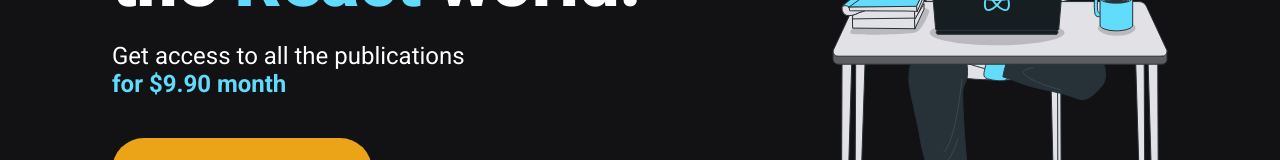
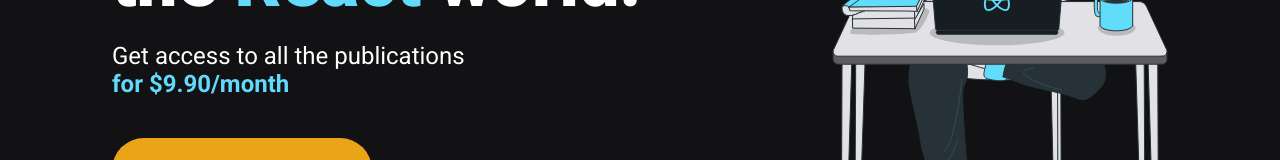
Before and after one commit to Matheus-FSantos/ig.news, a Next.js app: page / in a window 1280 px wide. Shown: the part 436-596 px from the top of the page. Built offline with nearby package versions, Linux system fonts and the light colour scheme.

Commit message:
refactor: refactor on home page

```diff
--- a/src/pages/index.tsx
+++ b/src/pages/index.tsx
@@ -17,7 +17,7 @@ const Home = () => {
 						<h1>News about <br /> the <span>React</span> world.</h1>
 						<p>
 							Get access to all the publications <br />
-							<span>for $9.90 month</span>
+							<span>for $9.90/month</span>
 						</p>
 						<SubscribeButton />
 					</section>
```
